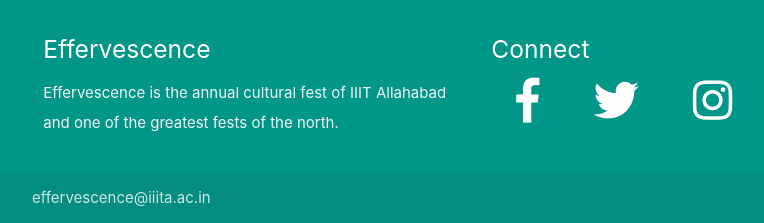
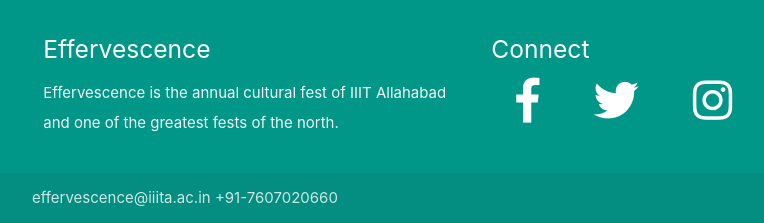
Before and after one commit to arpitmisraw/Effervescence18-Website, a Django app: page / in a window 1280 px wide. Shown: the part 1957-2180 px from the top of the page, without its empty margins (160-924 px from the left). Run offline with Django 3.2, Linux system fonts and the light colour scheme; some libraries are stand-ins or nearby versions.

Commit message:
Update ca.html

```diff
--- a/user_app/templates/user_app/ca.html
+++ b/user_app/templates/user_app/ca.html
@@ -36,7 +36,7 @@
     <div class="section no-pad-bot">
       <div class="container">
         <br><br>
-        <h1 class="header center teal-text text-lighten-2">Campus Ambassador</h1>
+        <h1 class="header center teal-text text-lighten-2 intro">Campus Ambassador</h1>
         <div class="row center">
           <h5 class="header col s12 light">Register Now to be part of north's greatest fest!</h5>
         </div>
@@ -197,7 +197,7 @@
     </div>
     <div class="footer-copyright">
       <div class="container">
-        effervescence@iiita.ac.in
+        effervescence@iiita.ac.in +91-7607020660
         </div>
     </div>
   </footer>
```
